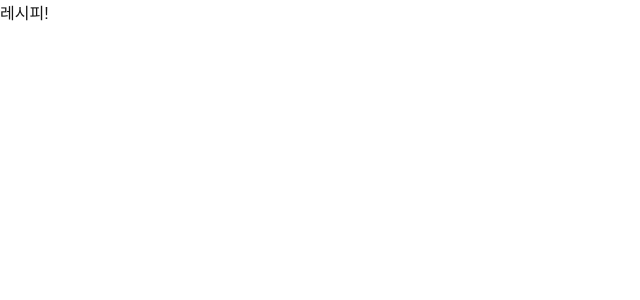
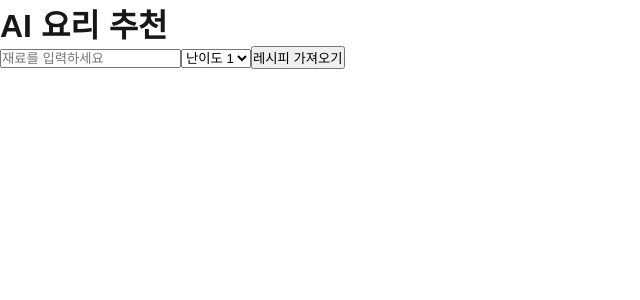
Before and after one commit to NangManBo/recipe-ai, a Next.js app: page / in a window 1280 px wide. Shown: the top 300 px of the page, without its empty margins (0-640 px from the left). Built offline with nearby package versions, Linux system fonts and the light colour scheme.

Commit message:
1차 테스트

```diff
--- /dev/null
+++ b/src/app/api/recommend/route.ts
@@ -0,0 +1,57 @@
+import { NextRequest, NextResponse } from 'next/server';
+const { Configuration, OpenAIApi } = require('openai');
+
+// 환경 변수에서 API Key 가져오기
+const configuration = new Configuration({
+  apiKey: process.env.NEXT_PUBLIC_OPENAI_API_KEY,
+});
+
+const openai = new OpenAIApi(configuration);
+
+export async function POST(req: NextRequest) {
+  try {
+    const body = await req.json();
+    const { ingredients, difficulty_level } = body;
+
+    // GPT API에 보낼 프롬프트 작성
+    const prompt =
+      difficulty_level === 1
+        ? `다음 주재료만 사용한 난이도 1의 요리 레시피를 추천해 주세요: ${ingredients}`
+        : `난이도 ${difficulty_level}에 맞는 요리 레시피를 추천해 주세요. 주재료는 ${ingredients}입니다.`;
+
+    // GPT API 요청
+    const gptResponse = await openai.createChatCompletion({
+      model: 'gpt-4',
+      messages: [
+        {
+          role: 'system',
+          content: 'You are a helpful assistant.',
+        },
+        { role: 'user', content: prompt },
+      ],
+      max_tokens: 500,
+      temperature: 0.7,
+    });
+
+    const recipe =
+      gptResponse.data.choices[0].message?.content.trim();
+
+    return NextResponse.json({ recipe });
+  } catch (error) {
+    console.error(
+      'Error fetching recipe from GPT API:',
+      error
+    );
+    return NextResponse.json(
+      { error: 'Failed to fetch recipe from GPT API' },
+      { status: 500 }
+    );
+  }
+}
+
+export function GET() {
+  return NextResponse.json(
+    { message: 'Method Not Allowed' },
+    { status: 405 }
+  );
+}
--- a/src/app/page.tsx
+++ b/src/app/page.tsx
@@ -1,7 +1,52 @@
+import { useState } from 'react';
+import axios from 'axios';
+
 export default function Home() {
+  const [ingredients, setIngredients] = useState('');
+  const [difficulty, setDifficulty] = useState(1);
+  const [recipe, setRecipe] = useState('');
+
+  const getRecipe = async () => {
+    try {
+      const response = await axios.post('/api/recommend', {
+        ingredients,
+        difficulty_level: difficulty,
+      });
+      setRecipe(response.data.recipe);
+    } catch (error) {
+      console.error('Error fetching recipe:', error);
+    }
+  };
+
   return (
-    <>
-      <p>레시피!</p>
-    </>
+    <div>
+      <h1>AI 요리 추천</h1>
+      <input
+        type="text"
+        value={ingredients}
+        onChange={(e) => setIngredients(e.target.value)}
+        placeholder="재료를 입력하세요"
+      />
+      <select
+        value={difficulty}
+        onChange={(e) =>
+          setDifficulty(Number(e.target.value))
+        }
+      >
+        <option value={1}>난이도 1</option>
+        <option value={2}>난이도 2</option>
+        <option value={3}>난이도 3</option>
+        <option value={4}>난이도 4</option>
+        <option value={5}>난이도 5</option>
+      </select>
+      <button onClick={getRecipe}>레시피 가져오기</button>
+
+      {recipe && (
+        <div>
+          <h2>추천된 레시피:</h2>
+          <p>{recipe}</p>
+        </div>
+      )}
+    </div>
   );
 }
```
Also changed, not shown: package.json (+6 -4 lines), 1 other file (tests, documents, lock files or other folders).
